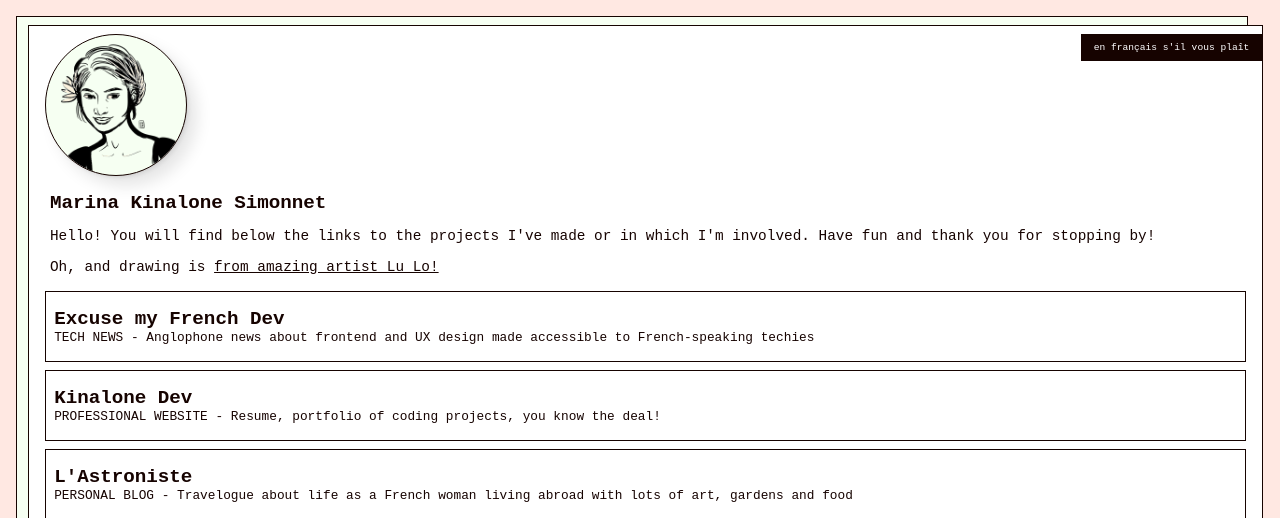
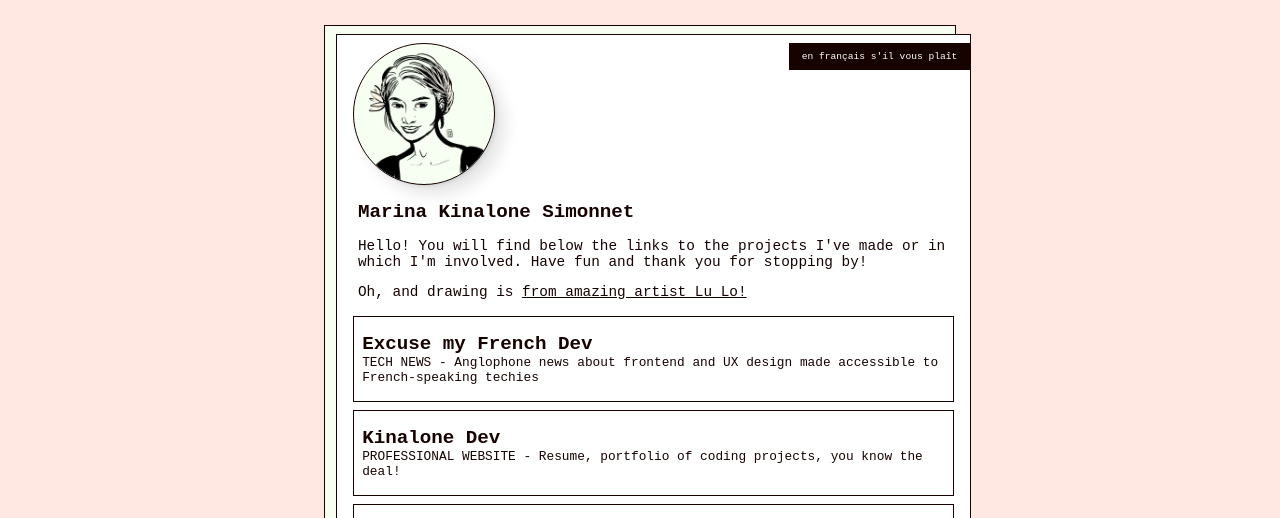
Before and after one commit to marinakinalone/bonjour-hello, a website built with Parcel: page index.html in a window 1280 px wide. Shown: the top 518 px of the page. Built offline with nearby package versions, Linux system fonts and the light colour scheme; a web font is replaced by a local one.

Commit message:
fix responsive mode for mobile, tablet and desktop

```diff
--- a/css/main.scss
+++ b/css/main.scss
@@ -26,16 +26,23 @@ $julia: "JuliaMono-Regular", monospace;
 //mixins
 //----------------------------
 @mixin tablet_min_width {
-  @media screen and (min-width: 768px) {
+  @media screen and (min-width: 700px) {
     @content;
   }
 }
 
-@mixin desktop_min_width {
-  @media screen and (min-width: 1024px) {
+@mixin tablet_min_height {
+  @media screen and (min-height: 900px) {
     @content;
   }
 }
+
+@mixin tablet_min_height-bis {
+  @media screen and (min-height: 900px) and (max-width: 900px) {
+    @content;
+  }
+}
+
 
 //############################
 //STYLING
@@ -62,12 +69,12 @@ $julia: "JuliaMono-Regular", monospace;
   background-color: $green;
   border: $border;
   margin: 1rem 1.5rem 2rem 0.5rem;
-  // @include tablet_min_width {
-  //   margin: 10%;
-  // }
-  // @include desktop_min_width {
-  //   margin: 15%;
-  // }
+  @include tablet_min_width {
+    margin: 2% 25% 0% 25%;
+  }
+  @include tablet_min_height-bis {
+    margin-top: 15%;
+  }
 }
 
 .background__container {
@@ -75,20 +82,8 @@ $julia: "JuliaMono-Regular", monospace;
   border: $border;
   margin: 0.5rem -1rem -1rem 0.7rem;
   padding: 0.5rem 0.5rem 1rem 0.5rem;
-  // @include tablet_min_width {
-  //   padding-left: 3rem;
-  //   padding-right: 3rem;
-  //   padding-top: 2rem;
-  //   min-height: 80vh;
-  // }
-  // @include desktop_min_width {
-  //   margin: 0.8rem -1rem -1rem 1rem;
-  //   padding-top: 0.5rem;
-  //   padding-bottom: 2rem;
-  //   padding-left: 5rem;
-  //   padding-right: 5rem;
-  // }
 }
+
 //----------------------------
 //language fonctionality
 //----------------------------
@@ -141,21 +136,10 @@ $julia: "JuliaMono-Regular", monospace;
   0.7px 0.7px 1.1px rgba(0, 0, 0, 0.04),
   2.2px 2.2px 3.6px rgba(0, 0, 0, 0.06),
   10px 10px 16px rgba(0, 0, 0, 0.1);
-  // @include tablet_min_width {
-  //   margin-top: 3rem;
-  // }
-  // @include desktop_min_width {
-  //   margin-top: 0.5rem;
-  //   width: 120px;
-  //   height: 120px;
-  // }
 }
 
 .portrait__drawing{
   width: 140px;
-  // @include desktop_min_width {
-  //   width: 120px;
-  // }
 }
 
 //----------------------------
@@ -188,6 +172,7 @@ $julia: "JuliaMono-Regular", monospace;
   border: $border;
   padding: 1rem 0.5rem;
   margin: 0.5rem;
+  cursor: pointer;
 }
 
 .link-button {
@@ -211,17 +196,11 @@ $julia: "JuliaMono-Regular", monospace;
 //     border: 1px solid $black;
 //     text-align: left;
 //     padding: 0.5rem 0.5rem 0 0.5rem;
-//     cursor: pointer;
+//
 //     box-shadow:
 //     0.7px 0.7px 1.1px rgba(0, 0, 0, 0.04),
 //     2.2px 2.2px 3.6px rgba(0, 0, 0, 0.06),
 //     10px 10px 16px rgba(0, 0, 0, 0.1);
-//     h2 {
-//       margin: 0;
-//     }
-//     p {
-//       margin-top: 0rem;
-//     }
 //     transition: transform 0.3s, box-shadow 0.4s;
 //     &:hover {
 //       background-color: $lightgreen;
@@ -258,16 +237,9 @@ $julia: "JuliaMono-Regular", monospace;
 .footer {
   border-top: $border;
   text-align: center;
-  // @include tablet_min_width {
-  //   position: fixed;
-  //   bottom: 0;
-  //   width: 100%;
-  // }
-  // @include desktop_min_width {
-  //   p,
-  //   a {
-  //     font-family: $lora;
-  //     font-size: 0.8rem;
-  //   }
-  // }
+  @include tablet_min_height {
+    position: fixed;
+    bottom: 0;
+    width: 100%;
+  }
 }
```
Also changed, not shown: css/main.css, 1 other file.
